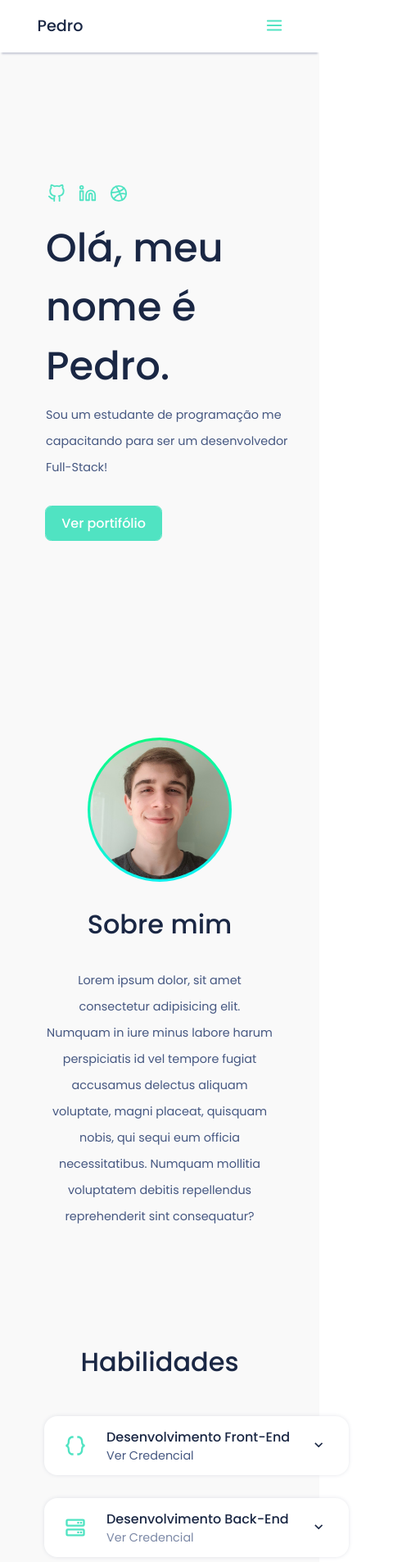
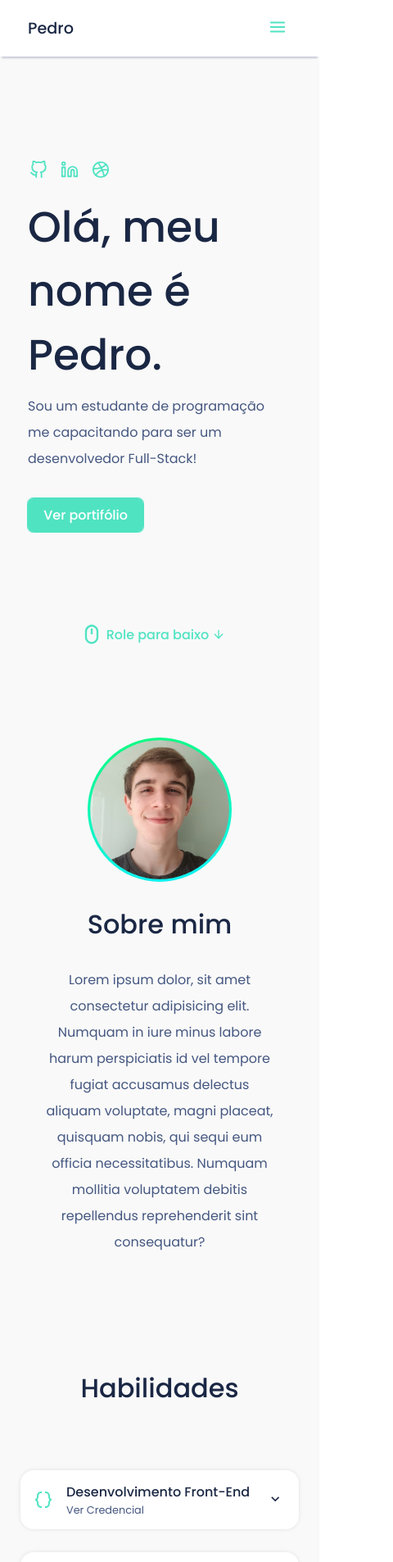
Before and after one commit to pedrotrasfereti/portfolio, a React (Vite) app: page / in a window 390 px wide. Shown: the top 1906 px of the page at 82% size, 480 px wide, since content can reach past the window. Built offline with nearby package versions, Linux system fonts and the light colour scheme; no server answers.

Commit message:
responsivo

```diff
--- a/src/styles/_about.scss
+++ b/src/styles/_about.scss
@@ -32,7 +32,7 @@
     }
 
     .Paragraph {
-      font: $x-small-font !important;
+      font: $small-font !important;
       margin-left: 0 !important;
     }
   }
--- a/src/styles/_contact.scss
+++ b/src/styles/_contact.scss
@@ -2,8 +2,10 @@
 
 @media only screen and (max-width: 1000px) {
   .Contact {
+    padding: 0 0 10rem !important;
+
     .Heading {
-      font: $small-heading-font !important;
+      font: $x-small-heading-font !important;
     }
 
     .Info--Container {
--- a/src/styles/_footer.scss
+++ b/src/styles/_footer.scss
@@ -2,6 +2,8 @@
 
 @media only screen and (max-width: 1000px) {
   .Footer {
+    padding: $mobile-hr-padding !important;
+
     .Title {
       font: $small-title-font !important;
     }
@@ -24,6 +26,14 @@
   }
 }
 
+@media only screen and (max-width: 600px) {
+  .Footer {
+    .Subtitle {
+      width: 10rem !important;
+    }
+  }
+}
+
 .Footer {
   @include themify() {
     @include smooth();
@@ -32,7 +42,7 @@
     flex-flow: column nowrap;
     justify-content: space-between;
     min-height: $footer-height;
-    padding: 2.75em;
+    padding: 2.75rem;
     width: $default-width;
   }
 
--- a/src/styles/_header.scss
+++ b/src/styles/_header.scss
@@ -16,6 +16,8 @@
 
 @media only screen and (max-width: 600px) {
   .Header {
+    padding: $mobile-hr-padding !important;
+
     .Navbar {
       .Link {
         font: $x-small-font !important;
@@ -37,7 +39,7 @@
     box-shadow: 0 4px 2px -2px t($shadow);
     display: flex;
     height: $header-height;
-    max-width: 100vw;
+    padding: $header-padding;
     position: fixed;
     user-select: none;
     width: $default-width;
@@ -50,7 +52,6 @@
       color: t($text);
       cursor: pointer;
       font: $small-title-font;
-      margin: $title-margin;
 
       &:hover {
         transform: translateY(-5%);
@@ -147,7 +148,7 @@
 
   .MenuBtn {
     display: none;
-    margin: 0 2.375rem 0 auto;
+    margin-left: auto;
   }
 
   .Menu {
--- a/src/styles/_home.scss
+++ b/src/styles/_home.scss
@@ -34,21 +34,37 @@
 
     .Description {
       font: $small-font !important;
-      max-width: 29em !important;
+      max-width: 29rem !important;
     }
   }
 }
 
 @media only screen and (max-width: 600px) {
-  .Hero {
-    .Heading {
-      font: $big-heading-font !important;
-      width: 20rem;
+  .Home {
+    padding: $mobile-hr-padding !important;
+
+    .Content--Container {
+      .Social {
+        margin: 0 0 1rem .15rem !important;
+      }
+
+      .Link {
+        display: flex !important;
+        bottom: 3.5rem !important;
+        left: 25vw !important;
+      }
     }
 
-    .Description {
-      font: $x-small-font !important;
-      max-width: 20rem !important;
+    .Hero {
+      .Heading {
+        font: $big-heading-font !important;
+        width: 21rem !important;
+      }
+
+      .Description {
+        font: $small-font !important;
+        width: 19rem !important;
+      }
     }
   }
 }
--- a/src/styles/_portfolio.scss
+++ b/src/styles/_portfolio.scss
@@ -40,8 +40,10 @@
       font: $x-small-heading-font !important;
     }
 
-    .Button .Icon {
-      font-size: $big-icon !important;
+    .Slide {
+      .Button .Icon {
+        font-size: $big-icon !important;
+      }
     }
   }
 }
@@ -51,7 +53,6 @@
     @include smooth();
     background-color: t($body);
     min-height: $section-height;
-    padding: 2.6rem;
     width: $default-width;
   }
 
--- a/src/styles/_services.scss
+++ b/src/styles/_services.scss
@@ -23,6 +23,8 @@
 
 @media only screen and (max-width: 600) {
   .Services {
+    padding: $mobile-hr-padding !important;
+
     .Heading {
       font: $x-small-heading-font !important;
     }
--- a/src/styles/_skills.scss
+++ b/src/styles/_skills.scss
@@ -22,16 +22,42 @@
       font: $x-small-heading-font !important;
     }
 
+    .Dropdown--Container {
+      padding: $mobile-hr-padding !important;
+
+      .Dropdown {
+        align-items: center !important;
+
         .DdHeader {
           height: $small-skill-height !important;
           width: $small-skill-width !important;
+
+          .Icon {
+            font-size: $small-icon !important;
+            margin: 0 1rem !important;
+          }
 
           .Title {
             font: $bold-small-font !important;
           }
 
+          .Link {
+            font: $xx-small-font !important;
+          }
+
           .Button {
             font-size: $xx-small-icon !important;
+            margin: 0 1rem 0 auto !important;
+          }
+        }
+
+        .DropdownList {
+          width: $small-skill-list-width !important;
+
+          .Skill .Container {
+            font: $x-small-font !important;
+          }
+        }
       }
     }
   }
--- a/src/styles/_variables.scss
+++ b/src/styles/_variables.scss
@@ -49,7 +49,7 @@ $xx-small-heading-font: 500 1.45em Poppins, sans-serif;
 $x-small-heading-font: 500 2em Poppins, sans-serif;
 $small-heading-font: 500 2.25em Poppins, sans-serif;
 $medium-heading-font: 500 2.5em Poppins, sans-serif;
-$big-heading-font: 500 3em Poppins, sans-serif;
+$big-heading-font: 500 3.25em Poppins, sans-serif;
 $x-large-heading-font: 500 3.5em Poppins, sans-serif;
 $xx-large-heading-font: 500 4em Poppins, sans-serif;
 
@@ -65,9 +65,10 @@ $default-width: 100%;
 
 // Dropdowns
 $small-skill-height: 4.5rem;
-$small-skill-width: 23.25rem;
+$small-skill-width: 21.25rem;
 $skill-height: 4.75rem;
 $skill-width: 26.25rem;
+$small-skill-list-width: 20rem;
 
 // Cards
 $small-card-height: 20.9rem;
@@ -84,14 +85,17 @@ $textarea-height: 9rem;
 
 /*-================== SPACINGS ===================-*/
 // Header
-$title-margin: 0 0 0 2.375em;
-$link-gap: 0 1.25em;
-$theme-gap: 0 1.125em 0 2em;
+$header-padding: 0 2.375rem;
+$link-gap: 0 1.25rem;
+$theme-gap: 0 1.125rem 0 2rem;
 
 // Home
-$home-padding: 1em 3.5em;
+$home-padding: 1rem 3.5rem;
 
 // Button
 $btn-padding: .5rem 1.2rem;
 $btn-radius: .4rem;
 $btn-outline: .12rem;
+
+// Mobile
+$mobile-hr-padding: 2.125rem;
```
Lines whose indentation alone changed are shown as unchanged.
